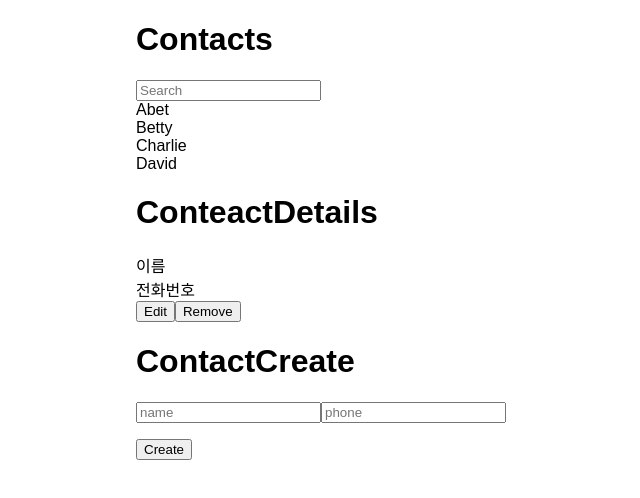
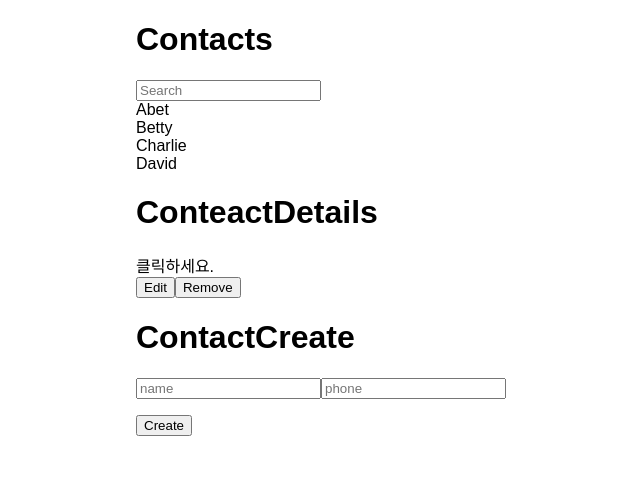
Before and after one commit to dorothy7964/react_phonebook-update, a React (Create React App) app: page / in a window 1280 px wide. Shown: the top 498 px of the page, without its empty margins (104-744 px from the left). Built offline with nearby package versions, Linux system fonts and the light colour scheme; the HTML template or start-up script is replaced by a standard one.

Commit message:
ConteactDetails View 구현
데이터 클릭, 미클릭시

```diff
--- a/src/component/Contacts.js
+++ b/src/component/Contacts.js
@@ -87,6 +87,7 @@ class Contacts extends Component {
 				<div>{mapToComponents(contactData)}</div>
 
 				<ConteactDetails
+					isSelected={selecteKey !== -1}
 					contact={contactData[selecteKey]}
 					onRemove={this.handleRemove}
 				/>
--- a/src/component/ConteactDetails.js
+++ b/src/component/ConteactDetails.js
@@ -2,6 +2,7 @@ import React, { Component } from 'react';
 
 class ConteactDetails extends Component {
   static defaultProps = {
+    isSelected : false,
     contact : {
       name: '이름',
       phone: '전화번호',
@@ -21,12 +22,19 @@ class ConteactDetails extends Component {
 
   render() {
     const { isEdit } = this.state;
-    const { contact, onRemove } = this.props;
+    const { isSelected, contact, onRemove } = this.props;
+    const blank = '클릭하세요.';
+    const details = (
+      <div>
+        <div>{contact.name}</div>
+        <div>{contact.phone}</div>
+      </div>
+    );
+    const view = isSelected? details : blank;
     return(
       <div>
         <h1>ConteactDetails</h1>
-        <div>{contact.name}</div>
-        <div>{contact.phone}</div>
+        <div>{view}</div>
         <button onClick={this.handleToggle}>{isEdit? 'OK':'Edit'}</button>
         <button onClick={onRemove}>Remove</button>
       </div>
```
